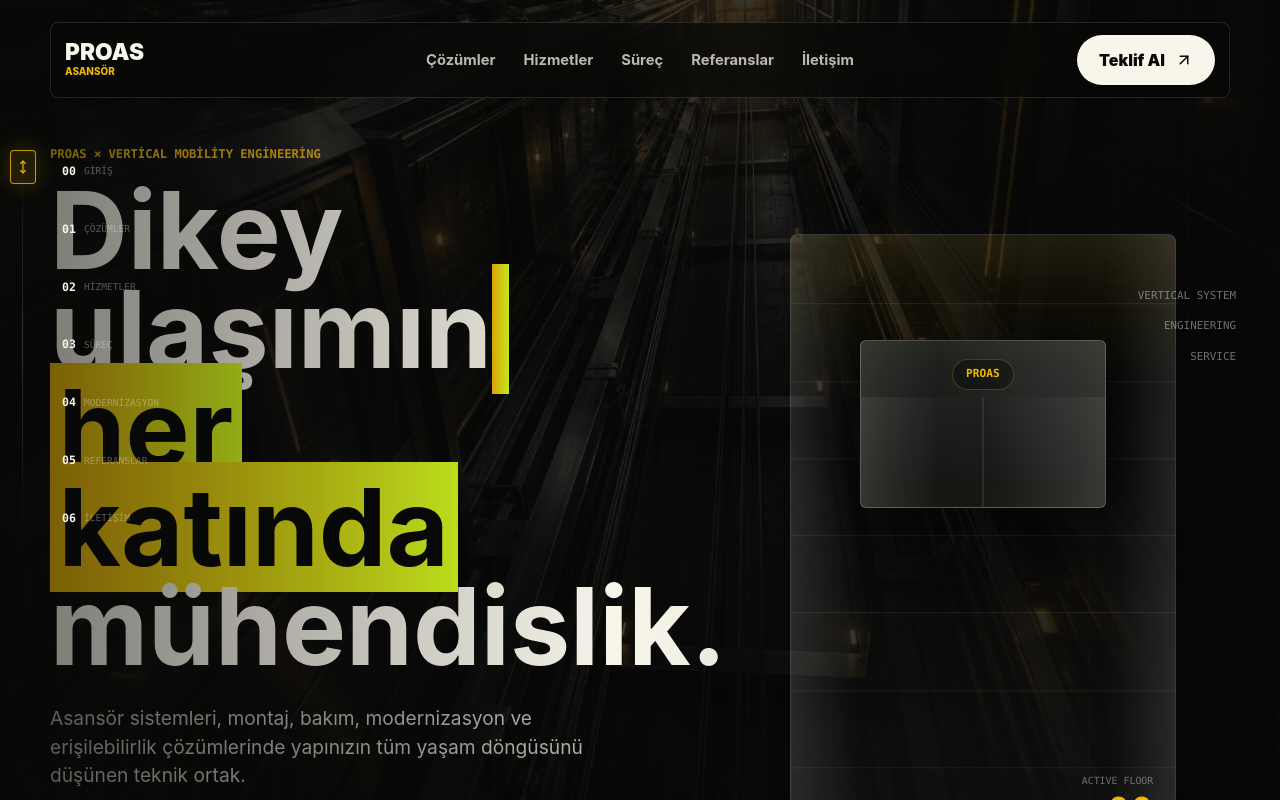
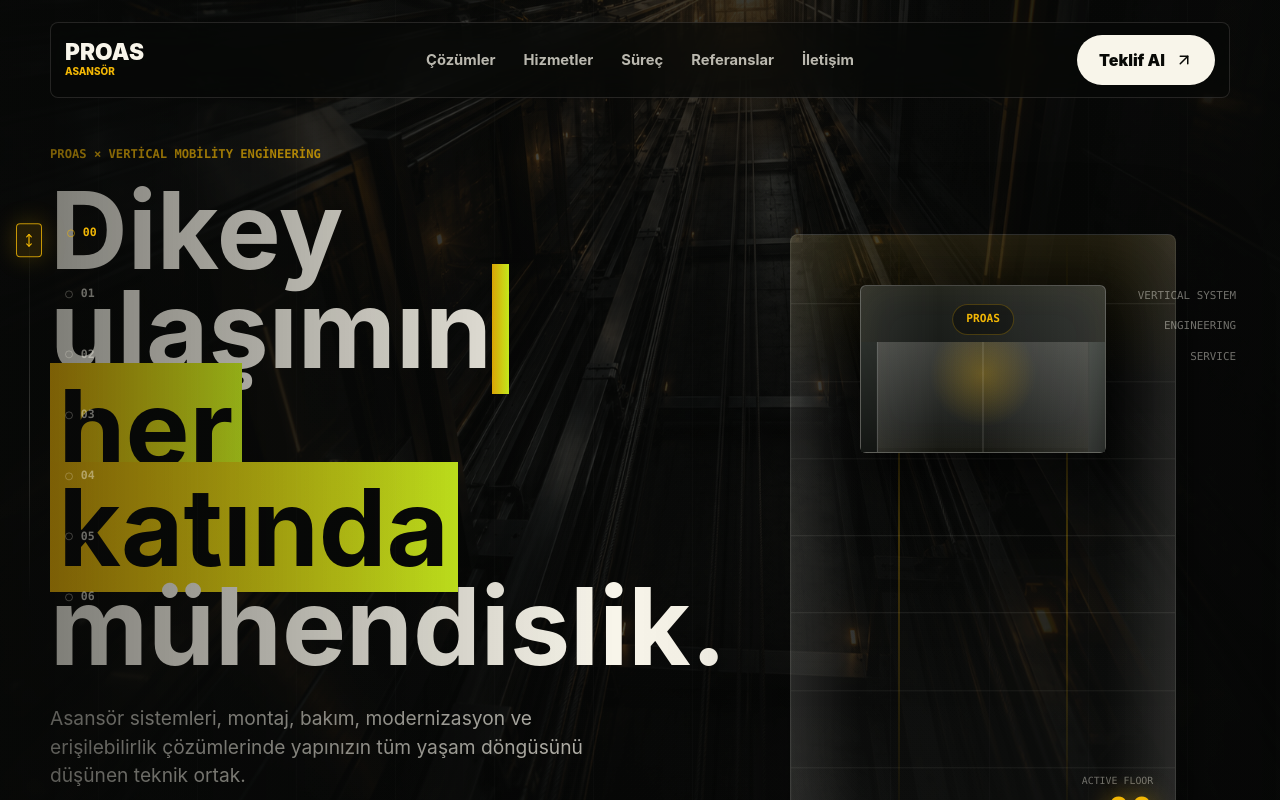
Before and after one commit to mucahits8/proas_asansor, a React (Vite) app: page / in a window 1280 px wide. Shown: the top 800 px of the page. Built offline with nearby package versions, Linux system fonts and the light colour scheme.

Commit message:
Refine elevator scroll interactions

```diff
--- a/src/main.tsx
+++ b/src/main.tsx
@@ -104,9 +104,13 @@
 
 function App() {
   const [activeSection, setActiveSection] = React.useState(0);
+  const [cabinPhase, setCabinPhase] = React.useState<'moving' | 'open'>('open');
+  const activeSectionRef = React.useRef(0);
 
   React.useEffect(() => {
     const root = document.documentElement;
+    let lastScrollY = window.scrollY;
+    let progressFrame = 0;
     const observed = sections
       .map((section) => document.getElementById(section.id))
       .filter(Boolean) as HTMLElement[];
@@ -115,6 +119,13 @@
       const max = document.body.scrollHeight - window.innerHeight;
       const progress = max > 0 ? window.scrollY / max : 0;
       root.style.setProperty('--scroll-progress', String(progress));
+      root.style.setProperty('--scroll-direction', window.scrollY >= lastScrollY ? '1' : '-1');
+      lastScrollY = window.scrollY;
+    };
+
+    const requestProgress = () => {
+      cancelAnimationFrame(progressFrame);
+      progressFrame = requestAnimationFrame(setProgress);
     };
 
     const observer = new IntersectionObserver(
@@ -126,8 +137,11 @@
         if (visible?.target.id) {
           const index = sections.findIndex((section) => section.id === visible.target.id);
           const nextIndex = Math.max(index, 0);
-          root.style.setProperty('--active-section', String(nextIndex));
-          setActiveSection(nextIndex);
+          if (nextIndex !== activeSectionRef.current) {
+            activeSectionRef.current = nextIndex;
+            root.style.setProperty('--active-section', String(nextIndex));
+            setActiveSection(nextIndex);
+          }
         }
       },
       { rootMargin: '-28% 0px -45% 0px', threshold: [0.18, 0.35, 0.55] },
@@ -135,17 +149,24 @@
 
     observed.forEach((section) => observer.observe(section));
     setProgress();
-    window.addEventListener('scroll', setProgress, { passive: true });
+    window.addEventListener('scroll', requestProgress, { passive: true });
 
     return () => {
       observer.disconnect();
-      window.removeEventListener('scroll', setProgress);
+      cancelAnimationFrame(progressFrame);
+      window.removeEventListener('scroll', requestProgress);
     };
   }, []);
 
+  React.useEffect(() => {
+    setCabinPhase('moving');
+    const openTimer = window.setTimeout(() => setCabinPhase('open'), 540);
+    return () => window.clearTimeout(openTimer);
+  }, [activeSection]);
+
   return (
     <main>
-      <SiteRail />
+      <SiteRail activeIndex={activeSection} />
       <Header />
       <section className="hero section" id="hero">
         <div className="door door-left" />
@@ -179,7 +200,7 @@
             </div>
           </div>
 
-          <ElevatorVisual floor={sections[activeSection]?.number ?? '00'} />
+          <ElevatorVisual floor={sections[activeSection]?.number ?? '00'} phase={cabinPhase} />
         </div>
       </section>
 
@@ -377,7 +398,7 @@
   );
 }
 
-function SiteRail() {
+function SiteRail({ activeIndex }: { activeIndex: number }) {
   return (
     <aside className="site-rail" aria-label="Sayfa kat göstergesi">
       <div className="rail-line">
@@ -386,8 +407,12 @@
         </div>
       </div>
       <div className="rail-floors">
-        {sections.map((section) => (
-          <a key={section.id} href={`#${section.id}`}>
+        {sections.map((section, index) => (
+          <a
+            className={index === activeIndex ? 'is-active' : undefined}
+            key={section.id}
+            href={`#${section.id}`}
+          >
             <span>{section.number}</span>
             <small>{section.label}</small>
           </a>
@@ -397,9 +422,9 @@
   );
 }
 
-function ElevatorVisual({ floor }: { floor: string }) {
+function ElevatorVisual({ floor, phase }: { floor: string; phase: 'moving' | 'open' }) {
   return (
-    <div className="shaft-wrap" aria-hidden="true">
+    <div className={`shaft-wrap cabin-${phase}`} aria-hidden="true">
       <div className="shaft">
         <div className="shaft-lines">
           {Array.from({ length: 8 }).map((_, index) => (
@@ -408,7 +433,11 @@
         </div>
         <div className="cabin">
           <div className="cabin-display">PROAS</div>
-          <div className="cabin-doors" />
+          <div className="cabin-light" />
+          <div className="cabin-doors">
+            <span />
+            <span />
+          </div>
         </div>
         <div className="floor-readout">
           <small>ACTIVE FLOOR</small>
--- a/src/styles.css
+++ b/src/styles.css
@@ -100,7 +100,7 @@
   position: fixed;
   top: 22px;
   left: 50%;
-  z-index: 30;
+  z-index: 50;
   display: grid;
   grid-template-columns: 1fr auto 1fr;
   align-items: center;
@@ -212,20 +212,23 @@
 
 .site-rail {
   position: fixed;
-  top: 150px;
-  left: max(22px, calc((100vw - 1280px) / 2));
+  top: 50%;
+  left: clamp(18px, 2.25vw, 42px);
   z-index: 20;
   display: grid;
-  grid-template-columns: 26px 1fr;
-  gap: 14px;
+  grid-template-columns: 26px 44px;
+  gap: 10px;
+  transform: translateY(-46%);
   color: rgba(248, 245, 234, 0.58);
+  pointer-events: none;
 }
 
 .rail-line {
   position: relative;
-  height: 390px;
+  height: min(48vh, 430px);
   width: 1px;
   background: linear-gradient(180deg, transparent, var(--line), transparent);
+  pointer-events: auto;
 }
 
 .rail-cabin {
@@ -251,26 +254,73 @@
 
 .rail-floors {
   display: grid;
-  gap: 15px;
+  height: min(48vh, 430px);
+  align-content: space-between;
+  gap: 0;
   font-family: ui-monospace, "SFMono-Regular", Menlo, monospace;
   font-size: 0.72rem;
   text-transform: uppercase;
+  pointer-events: auto;
 }
 
 .rail-floors a {
+  position: relative;
   display: flex;
   align-items: center;
-  gap: 8px;
-  width: max-content;
+  width: 44px;
+  min-height: 20px;
+  border-radius: 999px;
+  color: rgba(248, 245, 234, 0.42);
+  transition:
+    color 240ms ease,
+    transform 240ms var(--ease-lift);
 }
 
 .rail-floors span {
-  color: var(--ink);
+  color: inherit;
   font-weight: 800;
 }
 
 .rail-floors small {
-  opacity: 0.58;
+  position: absolute;
+  left: 46px;
+  top: 50%;
+  width: max-content;
+  max-width: 110px;
+  transform: translate(-8px, -50%);
+  border: 1px solid rgba(248, 245, 234, 0.1);
+  border-radius: 999px;
+  background: rgba(7, 8, 7, 0.72);
+  padding: 5px 9px;
+  opacity: 0;
+  color: rgba(248, 245, 234, 0.66);
+  backdrop-filter: blur(12px);
+  transition:
+    opacity 220ms ease,
+    transform 220ms var(--ease-lift);
+  pointer-events: none;
+}
+
+.rail-floors a::before {
+  content: "";
+  width: 6px;
+  height: 6px;
+  margin-right: 8px;
+  border: 1px solid currentColor;
+  border-radius: 999px;
+  opacity: 0.55;
+}
+
+.rail-floors a:hover,
+.rail-floors a.is-active {
+  color: var(--accent);
+  transform: translateX(2px);
+}
+
+.rail-floors a:hover small,
+.site-rail:hover .rail-floors a.is-active small {
+  transform: translate(0, -50%);
+  opacity: 1;
 }
 
 .hero {
@@ -398,6 +448,7 @@
 .shaft-wrap {
   position: relative;
   min-height: 620px;
+  --floor-travel: clamp(38px, 6vh, 62px);
 }
 
 .shaft {
@@ -426,13 +477,34 @@
   animation: floor-pass 5.5s linear infinite;
 }
 
+.shaft::before,
+.shaft::after {
+  content: "";
+  position: absolute;
+  top: 0;
+  bottom: 0;
+  z-index: 1;
+  width: 2px;
+  background: linear-gradient(180deg, transparent, rgba(242, 183, 5, 0.35), transparent);
+  opacity: 0.7;
+}
+
+.shaft::before {
+  left: 28%;
+}
+
+.shaft::after {
+  right: 28%;
+}
+
 .cabin {
   position: absolute;
+  z-index: 2;
   left: 18%;
   right: 18%;
-  top: 17%;
+  top: 8%;
   height: 168px;
-  transform: translateY(calc(var(--active-section) * 22px));
+  transform: translateY(calc(var(--active-section) * var(--floor-travel)));
   border: 1px solid rgba(248, 245, 234, 0.24);
   border-radius: 6px;
   background:
@@ -441,7 +513,19 @@
   box-shadow:
     inset 0 0 42px rgba(242, 183, 5, 0.05),
     0 22px 70px rgba(0, 0, 0, 0.52);
-  transition: transform 900ms var(--ease-lift);
+  transition:
+    transform 760ms var(--ease-lift),
+    box-shadow 360ms ease,
+    filter 360ms ease;
+  will-change: transform;
+}
+
+.cabin-moving .cabin {
+  filter: saturate(1.1);
+  box-shadow:
+    inset 0 0 42px rgba(242, 183, 5, 0.08),
+    0 22px 84px rgba(242, 183, 5, 0.12),
+    0 22px 70px rgba(0, 0, 0, 0.52);
 }
 
 .cabin-display {
@@ -462,9 +546,57 @@
 .cabin-doors {
   position: absolute;
   inset: 56px 0 0;
+  overflow: hidden;
   background:
     linear-gradient(90deg, transparent calc(50% - 1px), rgba(248, 245, 234, 0.18) 50%, transparent calc(50% + 1px)),
     linear-gradient(90deg, rgba(255, 255, 255, 0.07), transparent, rgba(255, 255, 255, 0.06));
+}
+
+.cabin-doors span {
+  position: absolute;
+  top: 0;
+  bottom: 0;
+  width: 50.5%;
+  background:
+    linear-gradient(90deg, rgba(255, 255, 255, 0.12), transparent 35%, rgba(0, 0, 0, 0.2)),
+    linear-gradient(180deg, #343934, #171a17);
+  transition: transform 520ms var(--ease-door);
+}
+
+.cabin-doors span:first-child {
+  left: 0;
+  border-right: 1px solid rgba(248, 245, 234, 0.16);
+}
+
+.cabin-doors span:last-child {
+  right: 0;
+  border-left: 1px solid rgba(248, 245, 234, 0.16);
+}
+
+.cabin-light {
+  position: absolute;
+  inset: 56px 4px 4px;
+  background:
+    radial-gradient(circle at 50% 30%, rgba(242, 183, 5, 0.28), transparent 38%),
+    linear-gradient(180deg, rgba(248, 245, 234, 0.14), rgba(248, 245, 234, 0.02));
+  opacity: 0;
+  transition: opacity 420ms ease 120ms;
+}
+
+.cabin-open .cabin-doors span:first-child {
+  transform: translateX(-86%);
+}
+
+.cabin-open .cabin-doors span:last-child {
+  transform: translateX(86%);
+}
+
+.cabin-open .cabin-light {
+  opacity: 1;
+}
+
+.cabin-open .floor-readout strong {
+  text-shadow: 0 0 24px rgba(242, 183, 5, 0.62);
 }
 
 .floor-readout {
```
